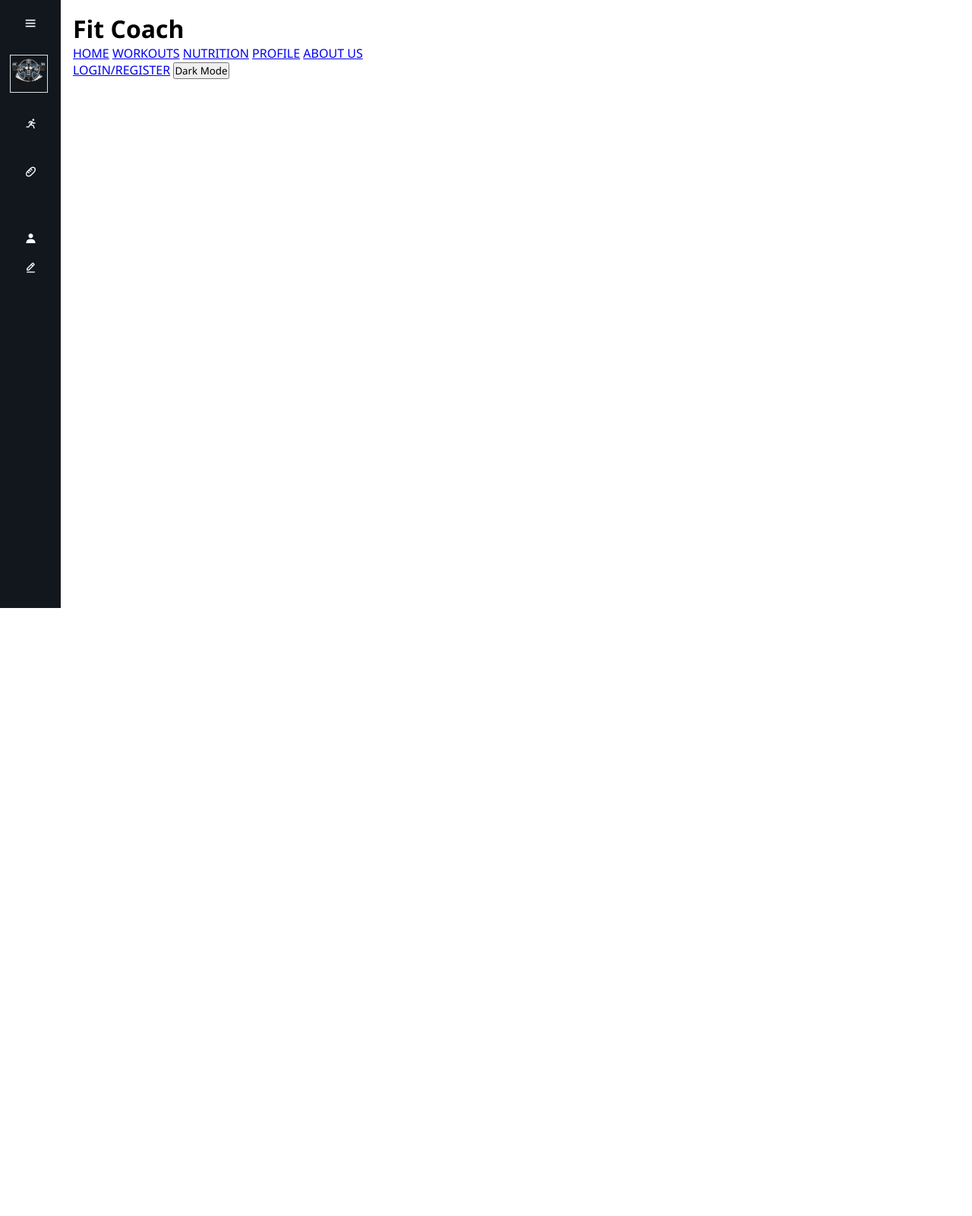
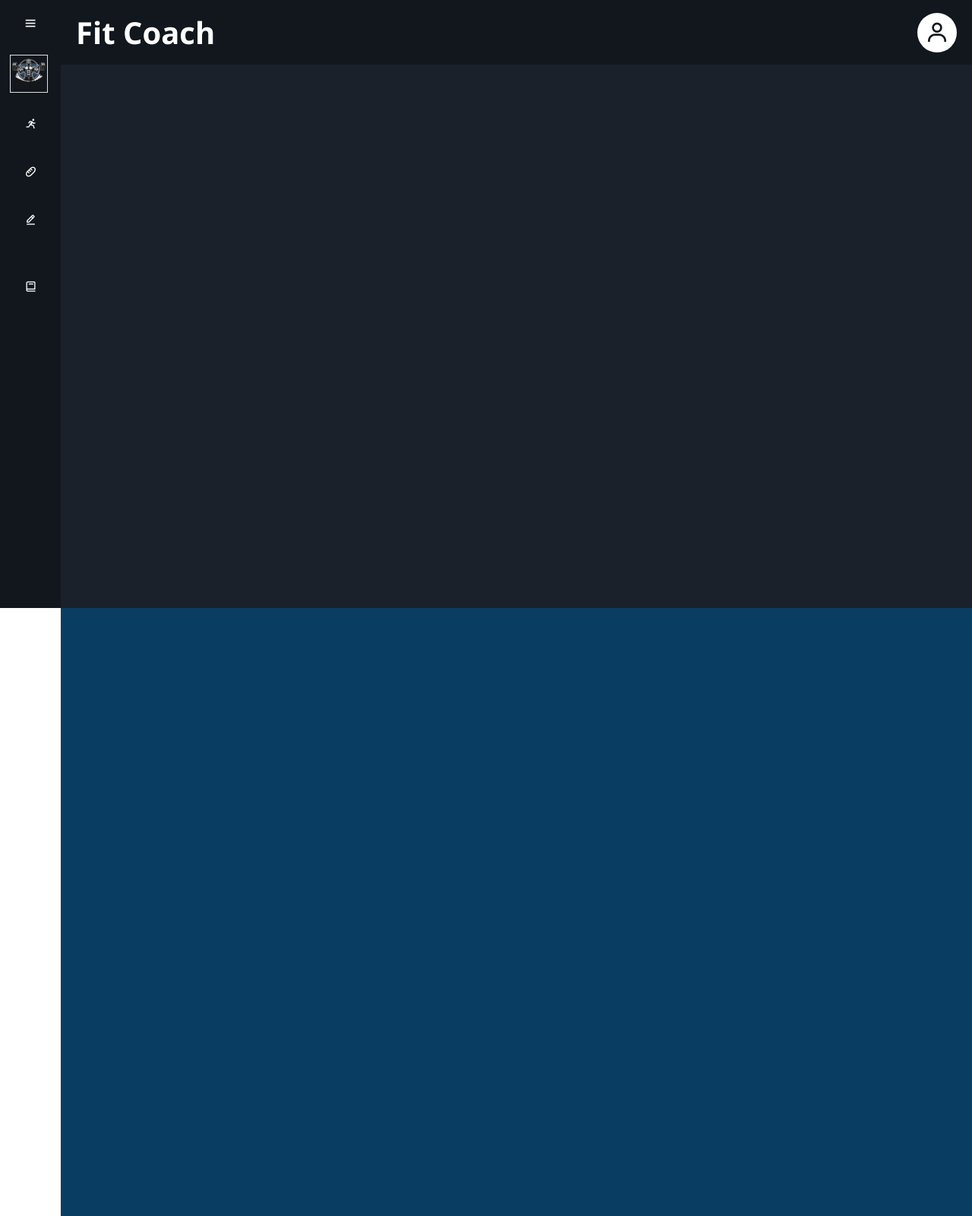
Before and after one commit to EECS3311F24/project-fit-coach, a PHP site: page /user.html in a window 1280 px wide. Shown: the whole page at 76% size. Before the commit the page ends 800 px from the top, so only its background shows below. Run offline with PHP 8.4, Linux system fonts and the light colour scheme.

Commit message:
User page implementation
- Dark theme
- Created skeleton structure for user page
-added profile button when clicked give user access to profile, logout, and other info

```diff
--- a/src/User-page/user.html
+++ b/src/User-page/user.html
@@ -28,14 +28,15 @@
         </div>
         <ul>
             <li>
-                <a href="#">
+                <a href="workouts.html">
                     <i class='bx bx-run'></i>
                     <span class="nav-item">Workouts</span>
                 </a>
                 <span class="tooltip">Workouts</span>
             </li>
+
             <li>
-                <a href="#">
+                <a href="nutrition.html">
                     <i class='bx bx-baguette' ></i>
                     <span class="nav-item">Nutrition</span>
                 </a>
@@ -43,40 +44,44 @@
             </li>
 
             <li>
-                <a href="#">
-                    <i class='bx bxs-user' ></i>
-                    <span class="nav-item">About us</span>
-                </a>
-                <span class="tooltip">About us</span>
-            </li>
-            <li>
-                <a href="#">
+                <a href="TOS.html">
                     <i class='bx bx-edit-alt'></i>
                     <span class="nav-item">TOS</span>
                 </a>
                 <span class="tooltip">TOS</span>
             </li>
+
+            <li>
+                <a href="">
+                    <i class='bx bx-book'></i>
+                    <span class="nav-item">About us</span>
+                </a>
+                <span class="tooltip">About us</span>
+            </li>
+
+
+
+
+
         </ul>
     </div>
 
+</div>
+
+<div class="header">
+    <header>
+        <span><h1>Fit Coach</h1></span>
+        <i class='bx bx-user' id="header-button"></i>
+      </header>
+</div>
+
+
+
 
 <div class="main-content">
-    <div class="container">
-        <h1>Fit Coach</h1>
-        <div class="navbar">
-            <div class="nav-links">
-                <a href="#">HOME</a>
-                <a href="#">WORKOUTS</a>
-                <a href="#">NUTRITION</a>
-                <a href="#">PROFILE</a>
-                <a href="#">ABOUT US</a>
-            </div>
-            <!-- Login/Register Button -->
-            <a href="../login-page/index.html" class="login-btn">LOGIN/REGISTER</a>
-            <!-- Dark Mode Toggle Button -->
-            <button id="theme-toggle" class="theme-btn">Dark Mode</button>
-        </div>
-    </div>
+
+
+
 
 </div>
 </body>
--- a/src/User-page/user.style.css
+++ b/src/User-page/user.style.css
@@ -5,7 +5,7 @@
     font-family: 'Segoe UI', Tahoma, Geneva, Verdana, sans-serif;
 }
 
-
+/* ---------- Side header ---------- */
 .user-img{
     width: 50px;
     border: 1px solid #eeee;
@@ -23,7 +23,7 @@
     transition: all 0.5s ease;
 }
 
-.sidebar.active ~ .main-content{
+.sidebar.active ~ .header{
     left: 250px;
     width: calc(100% - 250px);
 }
@@ -81,7 +81,6 @@
 
 .bold{
     font-weight: 600;
-
 }
 
 .sidebar p{
@@ -148,9 +147,50 @@
     display: none;
 }
 
+.header{
+    position: relative;
+    background-color: #1a212b;
+    min-height: 100vh;
+    top: 0;
+    left: 80px;
+    transition: all 0.5s ease;
+    width: calc(100% - 80px);
+}
+
+.header header {
+
+    background-color: #12171e;
+    color: white;
+    display: flex;
+    justify-content: space-between;
+    align-items: center;
+    padding: 15px 20px;
+    font-size: 20px;
+}
+
+#header-button {
+    background-color: #FFFFFF;
+    color: #12171e;
+    border-radius: 50%;
+    border: none;
+    padding: 10px;
+    cursor: pointer;
+    font-size: 2rem;
+    transition: background-color 0.3s;
+}
+
+#header-button:hover {
+    background-color: grey;
+}
+
+
+
+
+/* ---------- Main Body ---------- */
+
 .main-content{
     position: relative;
-    background-color: #fff;
+    background-color: #0A3D62;
     min-height: 100vh;
     top: 0;
     left: 80px;
```
Also changed, not shown: src/User-page/TOS.html (added, +11 -0 lines), src/User-page/nutrition.html (added, +11 -0 lines), src/User-page/temp.html (added, +47 -0 lines), src/User-page/workouts.html (added, +11 -0 lines).
